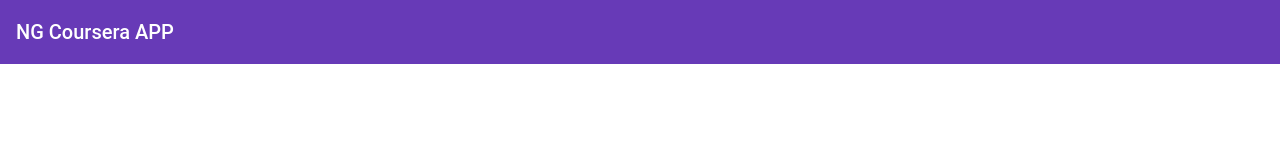
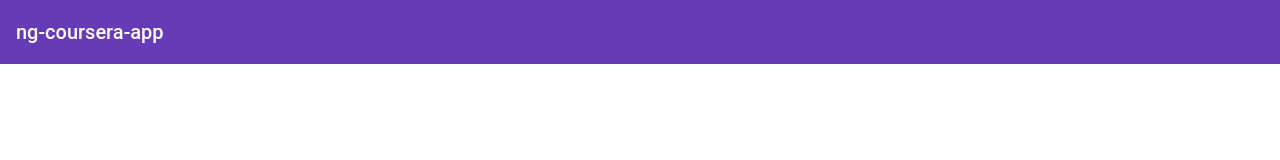
Before and after one commit to Solonious/ng-courera-course, an Angular app: page / in a window 1280 px wide. Shown: the top 160 px of the page. Built offline with nearby package versions, Linux system fonts and the light colour scheme.

Commit message:
Edited root component

```diff
--- a/src/app/app.component.html
+++ b/src/app/app.component.html
@@ -1,3 +1,3 @@
 <mat-toolbar color="primary">
-  <span>NG Coursera APP</span>
+  <span>{{title}}</span>
 </mat-toolbar>
--- a/src/index.html
+++ b/src/index.html
@@ -10,6 +10,6 @@
   <link rel="icon" type="image/x-icon" href="favicon.ico">
 </head>
 <body>
-  <app-root></app-root>
+  <app-root>Loading...</app-root>
 </body>
 </html>
```
